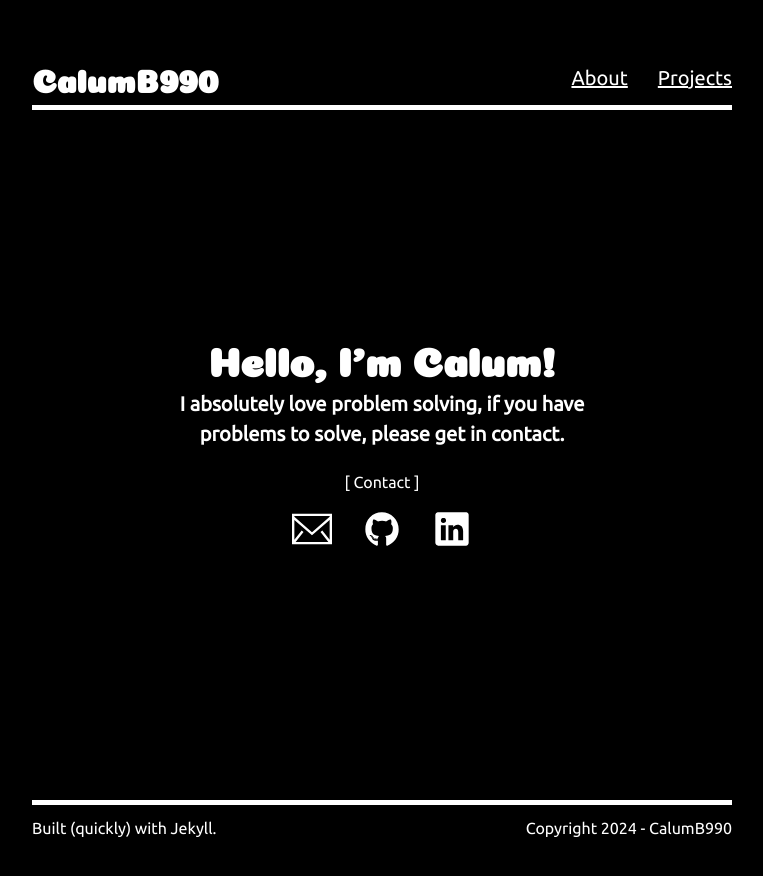
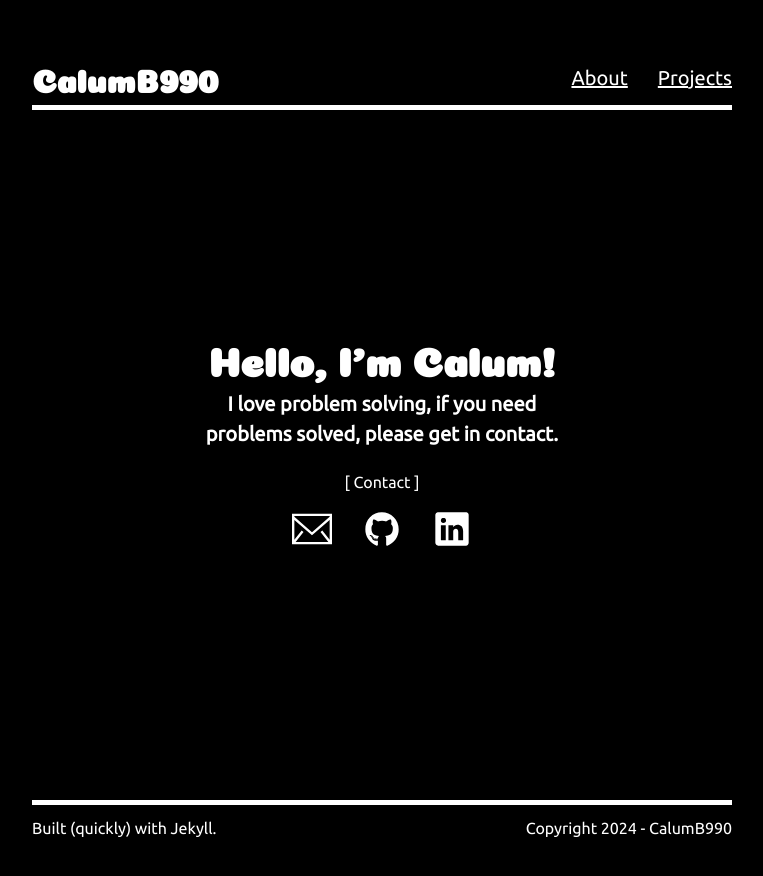
Before and after one commit to calumb990/calumb990.github.io, a Jekyll site: the page built from about.html, in a window 1280 px wide. Shown: the top 876 px of the page, without its empty margins (258-1021 px from the left). Built offline with Jekyll 4.4.1, drawn with Linux system fonts in a browser that asks for light colours.

Commit message:
Improve wording of about page

```diff
--- a/about.html
+++ b/about.html
@@ -7,8 +7,8 @@ title: CalumB990
 <div class="about">
   <h1 class="about_title">Hello, I'm Calum!</h1>
   <p class="about_text"><strong>
-      I absolutely love problem solving, if you have
-      problems to solve, please get in contact.
+      I love problem solving, if you need
+      problems solved, please get in contact.
   </strong></p>
   </section>
   <section class="contact">
--- a/css/styles.scss
+++ b/css/styles.scss
@@ -57,6 +57,7 @@ footer {
   min-width: 28rem;
   padding: 1rem 0rem;
   width: calc(100% - 4rem);
+  flex-wrap: wrap;
 }
 
 h1 {
@@ -132,7 +133,6 @@ small {
   align-items: center;
   display: flex;
   max-width: 70rem;
-  min-width: 32rem;
 }
 
 .nav-list {
@@ -182,7 +182,7 @@ small {
 
 .about_text {
   animation: 0.5s linear 0.5s 1 normal forwards running fadein;
-  max-width: 43rem;
+  max-width: 38rem;
   opacity: 0;
 }
 
@@ -228,7 +228,7 @@ small {
   /* About */
 
   .about_text {
-    max-width: 35rem;
+    max-width: 31rem;
   }
 }
 
```
